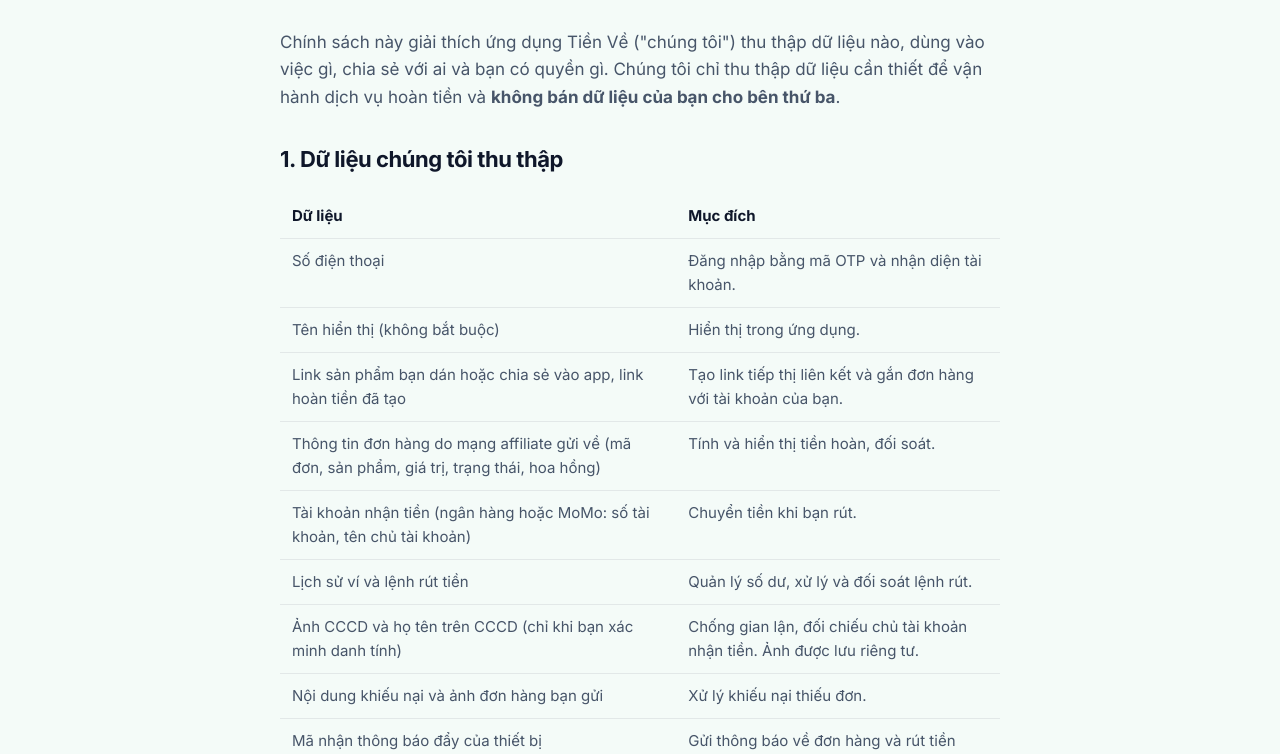
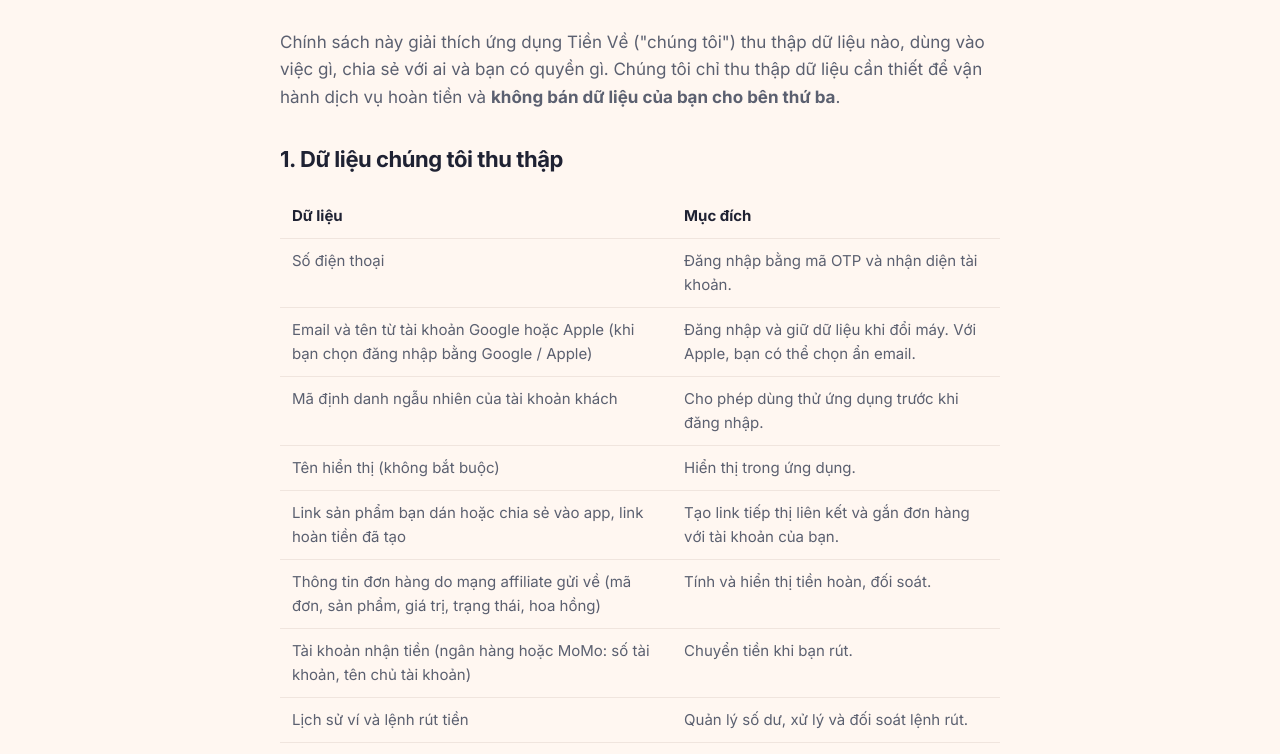
Before and after one commit to tienminhdn/tienve, a plain HTML site: page privacy.html in a window 1280 px wide. Shown: the part 204-958 px from the top of the page. Drawn offline with Linux system fonts and the light colour scheme.

Commit message:
Update landing page

```diff
--- a/privacy.html
+++ b/privacy.html
@@ -24,7 +24,7 @@
 
   <main class="doc">
     <h1>Chính sách bảo mật</h1>
-    <p class="meta">Cập nhật lần cuối: 21/10/2026</p>
+    <p class="meta">Cập nhật lần cuối: 19/11/2026</p>
 
     <p>Chính sách này giải thích ứng dụng Tiền Về ("chúng tôi") thu thập dữ liệu nào, dùng vào việc gì, chia sẻ với ai và bạn có quyền gì. Chúng tôi chỉ thu thập dữ liệu cần thiết để vận hành dịch vụ hoàn tiền và <strong>không bán dữ liệu của bạn cho bên thứ ba</strong>.</p>
 
@@ -33,6 +33,8 @@
       <table>
         <tr><th>Dữ liệu</th><th>Mục đích</th></tr>
         <tr><td>Số điện thoại</td><td>Đăng nhập bằng mã OTP và nhận diện tài khoản.</td></tr>
+        <tr><td>Email và tên từ tài khoản Google hoặc Apple (khi bạn chọn đăng nhập bằng Google / Apple)</td><td>Đăng nhập và giữ dữ liệu khi đổi máy. Với Apple, bạn có thể chọn ẩn email.</td></tr>
+        <tr><td>Mã định danh ngẫu nhiên của tài khoản khách</td><td>Cho phép dùng thử ứng dụng trước khi đăng nhập.</td></tr>
         <tr><td>Tên hiển thị (không bắt buộc)</td><td>Hiển thị trong ứng dụng.</td></tr>
         <tr><td>Link sản phẩm bạn dán hoặc chia sẻ vào app, link hoàn tiền đã tạo</td><td>Tạo link tiếp thị liên kết và gắn đơn hàng với tài khoản của bạn.</td></tr>
         <tr><td>Thông tin đơn hàng do mạng affiliate gửi về (mã đơn, sản phẩm, giá trị, trạng thái, hoa hồng)</td><td>Tính và hiển thị tiền hoàn, đối soát.</td></tr>
@@ -48,8 +50,8 @@
 
     <h2>2. Chia sẻ dữ liệu</h2>
     <ul>
-      <li><strong>Mạng tiếp thị liên kết (AccessTrade):</strong> nhận link sản phẩm và một mã theo dõi ngẫu nhiên (sub_id) để tạo link và báo cáo đơn hàng. Mã này không chứa số điện thoại hay tên của bạn.</li>
-      <li><strong>Nhà cung cấp hạ tầng:</strong> Supabase (cơ sở dữ liệu và xác thực, máy chủ tại Singapore), Google Firebase (gửi thông báo đẩy), dịch vụ SMS gửi mã OTP.</li>
+      <li><strong>Mạng tiếp thị liên kết (AccessTrade, Shopee Affiliate):</strong> nhận link sản phẩm và một mã theo dõi ngẫu nhiên (sub_id) để tạo link và báo cáo đơn hàng. Mã này không chứa số điện thoại hay tên của bạn.</li>
+      <li><strong>Nhà cung cấp hạ tầng:</strong> Supabase (cơ sở dữ liệu và xác thực, máy chủ tại Singapore), Google và Apple (đăng nhập, nếu bạn chọn), Google Firebase (gửi thông báo đẩy), dịch vụ SMS gửi mã OTP.</li>
       <li><strong>Ngân hàng / ví điện tử:</strong> thông tin cần thiết để chuyển tiền khi bạn rút.</li>
       <li><strong>Cơ quan nhà nước:</strong> khi pháp luật yêu cầu.</li>
     </ul>
--- a/styles.css
+++ b/styles.css
@@ -1,37 +1,37 @@
 :root {
-  --bg: #f4fbf8;
-  --bg-2: #eaf6ff;
+  --bg: #fff7f1;
+  --bg-2: #fff3e8;
   --surface: #ffffff;
   --surface-soft: rgba(255, 255, 255, 0.72);
-  --text: #0f172a;
-  --text-2: #475569;
-  --text-3: #64748b;
-  --line: rgba(15, 23, 42, 0.08);
-  --mint: #059669;
-  --mint-soft: #d1fae5;
-  --accent: #10b981;
-  --accent-2: #06b6d4;
-  --hero-1: #064e3b;
-  --hero-2: #047857;
-  --hero-3: #0e7490;
-  --hero-hl: #6ee7b7;
+  --text: #1f2233;
+  --text-2: #5b6070;
+  --text-3: #6b7080;
+  --line: rgba(67, 20, 7, 0.08);
+  --mint: #c2410c;
+  --mint-soft: #ffe8d6;
+  --accent: #f97316;
+  --accent-2: #fb923c;
+  --hero-1: #431407;
+  --hero-2: #c2410c;
+  --hero-3: #f97316;
+  --hero-hl: #fed7aa;
   --radius: 22px;
-  --shadow: 0 18px 48px rgba(15, 23, 42, 0.08);
+  --shadow: 0 18px 48px rgba(180, 100, 45, 0.12);
   color-scheme: light;
 }
 
 @media (prefers-color-scheme: dark) {
   :root:not([data-theme="light"]) {
-    --bg: #07130f;
-    --bg-2: #0b1a1f;
-    --surface: #0f1f1a;
-    --surface-soft: rgba(15, 31, 26, 0.8);
-    --text: #e8f5ef;
-    --text-2: #a7bdb4;
-    --text-3: #7f968d;
-    --line: rgba(232, 245, 239, 0.1);
-    --mint: #34d399;
-    --mint-soft: rgba(52, 211, 153, 0.14);
+    --bg: #160c06;
+    --bg-2: #1d1009;
+    --surface: #24150c;
+    --surface-soft: rgba(36, 21, 12, 0.8);
+    --text: #fbeee4;
+    --text-2: #d2b8a6;
+    --text-3: #a88d7b;
+    --line: rgba(251, 238, 228, 0.1);
+    --mint: #fb923c;
+    --mint-soft: rgba(251, 146, 60, 0.16);
     --shadow: 0 18px 48px rgba(0, 0, 0, 0.35);
     color-scheme: dark;
   }
@@ -77,8 +77,8 @@ img { max-width: 100%; height: auto; display: block; }
 .hero::before, .hero::after {
   content: ""; position: absolute; border-radius: 50%; filter: blur(90px); opacity: 0.35; pointer-events: none;
 }
-.hero::before { width: 520px; height: 520px; background: #6ee7b7; top: -180px; right: -120px; }
-.hero::after { width: 460px; height: 460px; background: #22d3ee; bottom: -200px; left: -160px; opacity: 0.25; }
+.hero::before { width: 520px; height: 520px; background: #fdba74; top: -180px; right: -120px; }
+.hero::after { width: 460px; height: 460px; background: #fb923c; bottom: -200px; left: -160px; opacity: 0.25; }
 .hero .wrap { position: relative; display: grid; grid-template-columns: 1.1fr 0.9fr; gap: 40px; align-items: center; padding-top: 72px; padding-bottom: 0; }
 .hero h1 { font-size: clamp(38px, 6vw, 60px); line-height: 1.08; letter-spacing: -0.025em; margin: 0 0 18px; font-weight: 800; }
 .hero h1 em { font-style: normal; color: var(--hero-hl); }
```
Also changed, not shown: terms.html (+3 -3 lines), assets/apple-touch-icon.png, assets/favicon.png, assets/icon.png.
